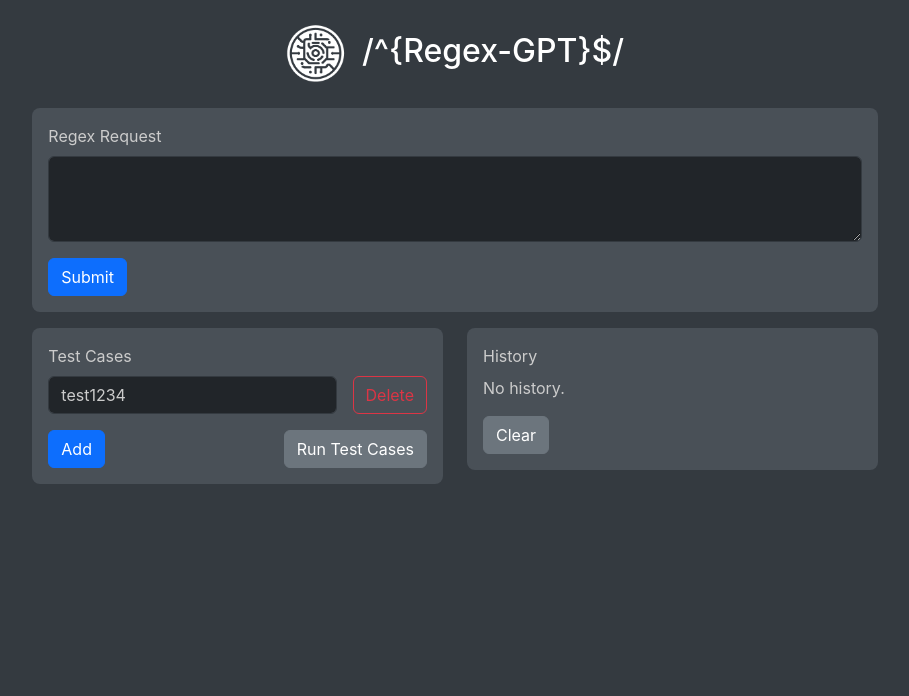
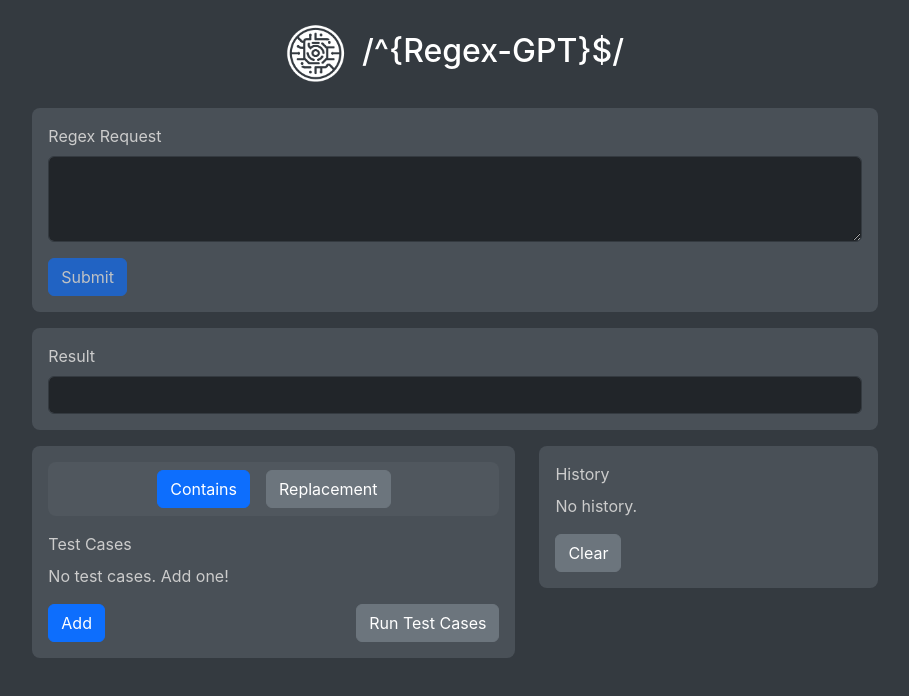
Before and after one commit to CodyJohns/Regex-GPT-App, a React (Create React App) app: page / in a window 1280 px wide. Shown: the top 696 px of the page, without its empty margins (185-1094 px from the left). Built offline with nearby package versions, Linux system fonts and the light colour scheme; the HTML template or start-up script is replaced by a standard one.

Commit message:
Improve loading indication. Add Replacement feature. Change main feature to contains. Change result pane to not disappear when no value.

```diff
--- a/src/App.css
+++ b/src/App.css
@@ -66,6 +66,7 @@ input.failed {
 
 .max-width-1600 {
     max-width: 1600px;
+    margin: 0 auto;
 }
 
 .bg-color {
@@ -74,6 +75,10 @@ input.failed {
 
 .primary-color {
     background-color: #495057;
+}
+
+.secondary-color {
+    background-color: #50575e;
 }
 
 .accent-color {
--- a/src/App.js
+++ b/src/App.js
@@ -6,7 +6,7 @@ function App() {
       <div className="App">
           <div className={"d-flex justify-content-center"}>
               <div className={"d-flex pt-4"}>
-                  <img src={require("./assets/regex-gpt.png")} className={"logo"} />
+                  <img alt={"Regex-GPT"} src={require("./assets/regex-gpt.png")} className={"logo"} />
                   <div className={"ps-3 pt-2"}>
                       <h2> { "/^{Regex-GPT}$/" }</h2>
                   </div>
--- a/src/api/backend.js
+++ b/src/api/backend.js
@@ -3,6 +3,9 @@ import axios from "axios";
 import {config} from "./Configuration";
 
 export const sendGPTRequest = (query, setResponse, addToHistory, setLoading, setError) => {
+    if(query === "")
+        return;
+
     setLoading(true);
 
     axios({
@@ -13,7 +16,6 @@ export const sendGPTRequest = (query, setResponse, addToHistory, setLoading, set
         },
         data: query
     }).then(response => {
-            console.log(response.data);
             setResponse(response.data.data);
             addToHistory(response.data.data);
             setError(false);
--- /dev/null
+++ b/src/components/ButtonSelector.js
@@ -0,0 +1,26 @@
+
+const ButtonSelector = ({ mode, setMode }) => {
+    const containsButtonEnabled = (mode) => (mode === "contains" ? "btn btn-primary" : "btn btn-secondary");
+    const replacementButtonEnabled = (mode) => (mode === "replacement" ? "btn btn-primary" : "btn btn-secondary");
+
+    return (
+        <div className={"content-panel secondary-color p-2"}>
+            <div className={"d-flex justify-content-center"}>
+                <div className={"pe-2"}>
+                    <button
+                        className={containsButtonEnabled(mode)}
+                        onClick={() => setMode("contains")}
+                    >Contains</button>
+                </div>
+                <div className={"ps-2"}>
+                    <button
+                        className={replacementButtonEnabled(mode)}
+                        onClick={() => setMode("replacement")}
+                    >Replacement</button>
+                </div>
+            </div>
+        </div>
+    );
+};
+
+export default ButtonSelector;
--- a/src/components/History.js
+++ b/src/components/History.js
@@ -1,4 +1,3 @@
-import {useState} from "react";
 import HistoryItem from "./HistoryItem";
 
 const renderHistory = (history, loadRegex) => {
--- a/src/components/RegexResult.js
+++ b/src/components/RegexResult.js
@@ -1,16 +1,18 @@
 
-const RegexResult = ({ result }) => {
+const RegexResult = ({ result, setValue }) => {
     return (
         <div>
-            {
-                (result === "") ? <div></div> :
-                <div className={"content-panel primary-color"}>
-                    <div>
-                        <label for={"result"} className={"form-label"}>Result</label>
-                        <input type={"text"} className={"form-control"} value={result} disabled={true} />
-                    </div>
+            <div className={"content-panel primary-color"}>
+                <div>
+                    <label htmlFor={"result"} className={"form-label"}>Result</label>
+                    <input
+                        type={"text"}
+                        className={"form-control"}
+                        value={result}
+                        onChange={(event) => setValue(event.target.value)}
+                    />
                 </div>
-            }
+            </div>
         </div>
     );
 };
--- /dev/null
+++ b/src/components/ReplacementTestCaseItem.js
@@ -0,0 +1,36 @@
+
+const ReplacementTestCaseItem = ({ id, value, result, onChange, deleteAction }) => {
+
+    return (
+        <div className="mb-3">
+            <div
+                className={"d-flex"}
+            >
+                <input
+                    type={"text"}
+                    value={value}
+                    className={"form-control"}
+                    onChange={(event) => {
+                        onChange(id, event.target.value);
+                    }}
+                />
+                <input
+                    type={"text"}
+                    value={result}
+                    className={"form-control ms-3"}
+                    readOnly={true}
+                />
+                <div className={"ms-3"}>
+                    <button
+                        className={"btn btn-outline-danger"}
+                        onClick={() => {
+                            deleteAction(id);
+                        }}
+                    >Delete</button>
+                </div>
+            </div>
+        </div>
+    );
+};
+
+export default ReplacementTestCaseItem;
--- a/src/components/RequestPrompt.js
+++ b/src/components/RequestPrompt.js
@@ -26,11 +26,18 @@ const RequestPrompt = ({ loading, error, onClick }) => {
             <div>
                 <button
                     className={"btn btn-primary"}
-                    disabled={loading}
+                    disabled={loading || prompt === ""}
                     onClick={() => {
                         onClick(prompt);
                     }}
-                >Submit</button>
+                >
+                    {
+                        (!loading) ?  "Submit" :
+                            <div className="spinner-border spinner-border-sm text-light" role="status">
+                                <span className="visually-hidden">Loading...</span>
+                            </div>
+                    }
+                </button>
             </div>
         </div>
     );
--- a/src/components/TestCases.js
+++ b/src/components/TestCases.js
@@ -1,10 +1,14 @@
 import {useState} from "react";
 import TestCaseItem from "./TestCaseItem";
+import ButtonSelector from "./ButtonSelector";
+import ReplacementTestCaseItem from "./ReplacementTestCaseItem";
 
-const renderTestcases = (testcases, updateItem, deleteItem) => {
+const renderTestcases = (testcases, mode, updateItem, deleteItem) => {
     let arr = [];
 
     testcases.forEach(elem => {
+        if(elem.mode === mode) {
+            if (elem.mode === "contains") {
                 arr.push(
                     <TestCaseItem
                         key={elem.id}
@@ -19,16 +23,47 @@ const renderTestcases = (testcases, updateItem, deleteItem) => {
                         }}
                     />
                 );
+            } else if (elem.mode === "replacement") {
+                arr.push(
+                    <ReplacementTestCaseItem
+                        key={elem.id}
+                        id={elem.id}
+                        value={elem.value}
+                        result={elem.result}
+                        onChange={(id, newValue) => {
+                            updateItem(id, newValue);
+                        }}
+                        deleteAction={(id) => {
+                            deleteItem(id);
+                        }}
+                    />
+                );
+            }
+        }
     });
 
     return arr;
 };
 
 const TestCases = ({ value }) => {
-    const [testcases, setTestcases] = useState([{ id: 0, value: "test1234" }]);
+    const [testcases, setTestcases] = useState([]);
+    const [replacementValue, setReplacementValue] = useState("");
+    const [mode, setMode] = useState("contains");
 
-    const deleteitem = (id) => {
-        setTestcases(testcases.filter(x => x.id !== id));
+    const addItem = () => {
+        let new_tcases = testcases.concat([{
+            id: testcases.length,
+            value: "",
+            mode: mode
+        }]);
+        new_tcases.forEach((x, i) => x.id = i);
+        setTestcases(new_tcases);
+    };
+
+    const deleteItem = (id) => {
+        let new_arr = testcases.filter(x => x.id !== id);
+        new_arr.forEach((x, i) => x.id = i);
+        setTestcases(new_arr);
     };
 
     const updateItem = (id, newValue) => {
@@ -41,25 +76,57 @@ const TestCases = ({ value }) => {
         setTestcases(arr_copy);
     };
 
+    const getTestcaseCount = () => {
+        let count = 0;
+        testcases.forEach(elem => count += (elem.mode === mode) ? 1 : 0);
+        return count;
+    };
+
     const runTestCases = () => {
-        let exp = new RegExp(value);
+        let exp = new RegExp(value, "gi");
 
         let testcases_copy = testcases.filter(x => true);
 
-        for(let i = 0; i < testcases_copy.length; i++)
+        for(let i = 0; i < testcases_copy.length; i++) {
+            if (testcases_copy[i].mode === "contains" && testcases_copy[i].mode === mode)
                 testcases_copy[i].pass = exp.test(testcases_copy[i].value);
+            else if (testcases_copy[i].mode === "replacement" && testcases_copy[i].mode === mode)
+                testcases_copy[i].result = testcases_copy[i].value.replaceAll(exp, replacementValue);
+        }
 
-        console.log(testcases_copy);
         setTestcases(testcases_copy);
     };
 
     return (
         <div className={"content-panel primary-color"}>
-            <label for={"tcases"} className={"form-label"}>Test Cases</label>
+            <div>
+                <ButtonSelector
+                    mode={mode}
+                    setMode={setMode}
+                />
+            </div>
+            <div>
+                <div>
+                    {
+                        (mode === "replacement") ?
+                            <div className={"mb-3"}>
+                                <label htmlFor={"replacement-value"} className={"form-label"}>Replacement Value</label>
+                                <div id={"replacement-value"}>
+                                    <input
+                                        type={"text"}
+                                        className={"form-control"}
+                                        value={replacementValue}
+                                        onChange={event => setReplacementValue(event.target.value)}
+                                    />
+                                </div>
+                            </div> : <div></div>
+                    }
+                </div>
+                <label htmlFor={"tcases"} className={"form-label"}>Test Cases</label>
                 <div id={"tcases"}>
                     {
-                    (testcases.length > 0) ?
-                        renderTestcases(testcases, updateItem, deleteitem) :
+                        (getTestcaseCount() > 0) ?
+                            renderTestcases(testcases, mode, updateItem, deleteItem) :
                             <div>
                                 <p>No test cases. Add one!</p>
                             </div>
@@ -71,11 +138,7 @@ const TestCases = ({ value }) => {
                             <button
                                 className={"btn btn-primary"}
                                 onClick={() => {
-                                let new_tcases = testcases.concat([{
-                                    id: testcases.length,
-                                    value: ""
-                                }]);
-                                setTestcases(new_tcases);
+                                    addItem();
                                 }}
                             >Add</button>
                         </div>
@@ -90,6 +153,7 @@ const TestCases = ({ value }) => {
                     </div>
                 </div>
             </div>
+        </div>
     );
 };
 
--- a/src/index.css
+++ b/src/index.css
@@ -6,6 +6,7 @@ body {
   -webkit-font-smoothing: antialiased;
   -moz-osx-font-smoothing: grayscale;
   background-color: #343a40 !important;
+  overflow-x: hidden;
 }
 
 code {
--- a/src/pages/Main.js
+++ b/src/pages/Main.js
@@ -40,16 +40,17 @@ const Main = () => {
                             <div>
                                 <RegexResult
                                     result={regex}
+                                    setValue={(val) => setRegex(val)}
                                 />
                             </div>
                         </div>
                         <div className={"row"}>
-                            <div className={"col-12 col-sm-6"}>
+                            <div className={"col-12 col-sm-7"}>
                                 <TestCases
                                     value={regex}
                                 />
                             </div>
-                            <div className={"col-12 col-sm-6"}>
+                            <div className={"col-12 col-sm-5"}>
                                 <History
                                     data={history}
                                     setData={setHistory}
```
Lines whose indentation alone changed are shown as unchanged.
